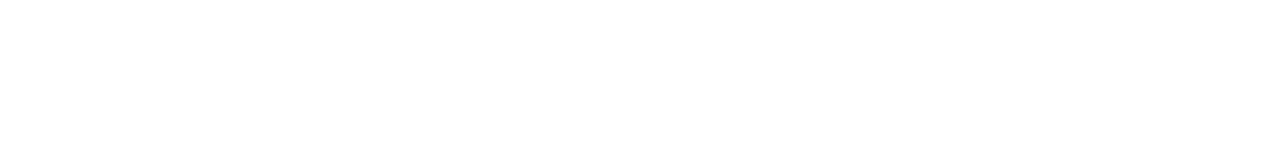
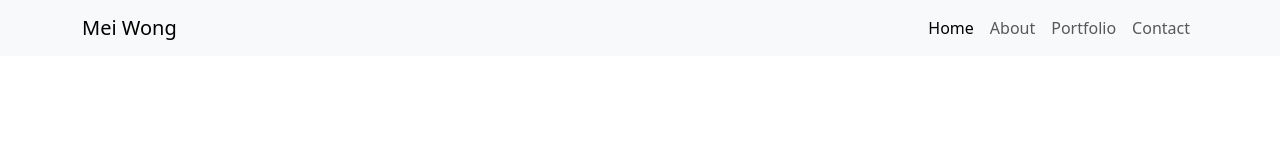
Before and after one commit to funktotheface/bootstrap-portfolio-project, a plain HTML site: page index.html in a window 1280 px wide. Drawn offline with nearby package versions, Linux system fonts and the light colour scheme.

Commit message:
change nav content and adjust margins

```diff
--- a/index.html
+++ b/index.html
@@ -4,12 +4,44 @@
 <head>
     <meta charset="UTF-8">
     <meta name="viewport" content="width=device-width, initial-scale=1.0">
-    <title>Document</title>
+    <title>Mei Wong | Software Developer</title>
     <link href="https://cdn.jsdelivr.net/npm/bootstrap@5.3.3/dist/css/bootstrap.min.css" rel="stylesheet"
         integrity="sha384-QWTKZyjpPEjISv5WaRU9OFeRpok6YctnYmDr5pNlyT2bRjXh0JMhjY6hW+ALEwIH" crossorigin="anonymous">
 </head>
 
 <body>
+    <!--NAV BAR-->
+    <nav class="navbar navbar-expand-sm bg-body-tertiary">
+        <div class="container">
+          <a class="navbar-brand" href="index.html">Mei Wong</a>
+          <button class="navbar-toggler" type="button" data-bs-toggle="collapse" data-bs-target="#navbarSupportedContent" aria-controls="navbarSupportedContent" aria-expanded="false" aria-label="Toggle navigation">
+            <span class="navbar-toggler-icon"></span>
+          </button>
+          <div class="collapse navbar-collapse" id="navbarSupportedContent">
+            <ul class="navbar-nav ms-auto">
+              <li class="nav-item">
+                <a class="nav-link active" aria-current="page" href="index.html">Home</a>
+              </li>
+              <li class="nav-item">
+                <a class="nav-link" href="#about">About</a>
+              </li>
+
+              <li class="nav-item"></li>
+                <a class="nav-link" href="#portfolio">Portfolio</a>
+              </li>
+
+              <li class="nav-item"></li>
+                <a class="nav-link" href="#contact">Contact</a>
+              </li>
+
+            </ul>
+
+          </div>
+        </div>
+      </nav>
+
+
+
 
     <script src="https://cdn.jsdelivr.net/npm/bootstrap@5.3.3/dist/js/bootstrap.bundle.min.js"
         integrity="sha384-YvpcrYf0tY3lHB60NNkmXc5s9fDVZLESaAA55NDzOxhy9GkcIdslK1eN7N6jIeHz" crossorigin="anonymous">
```
